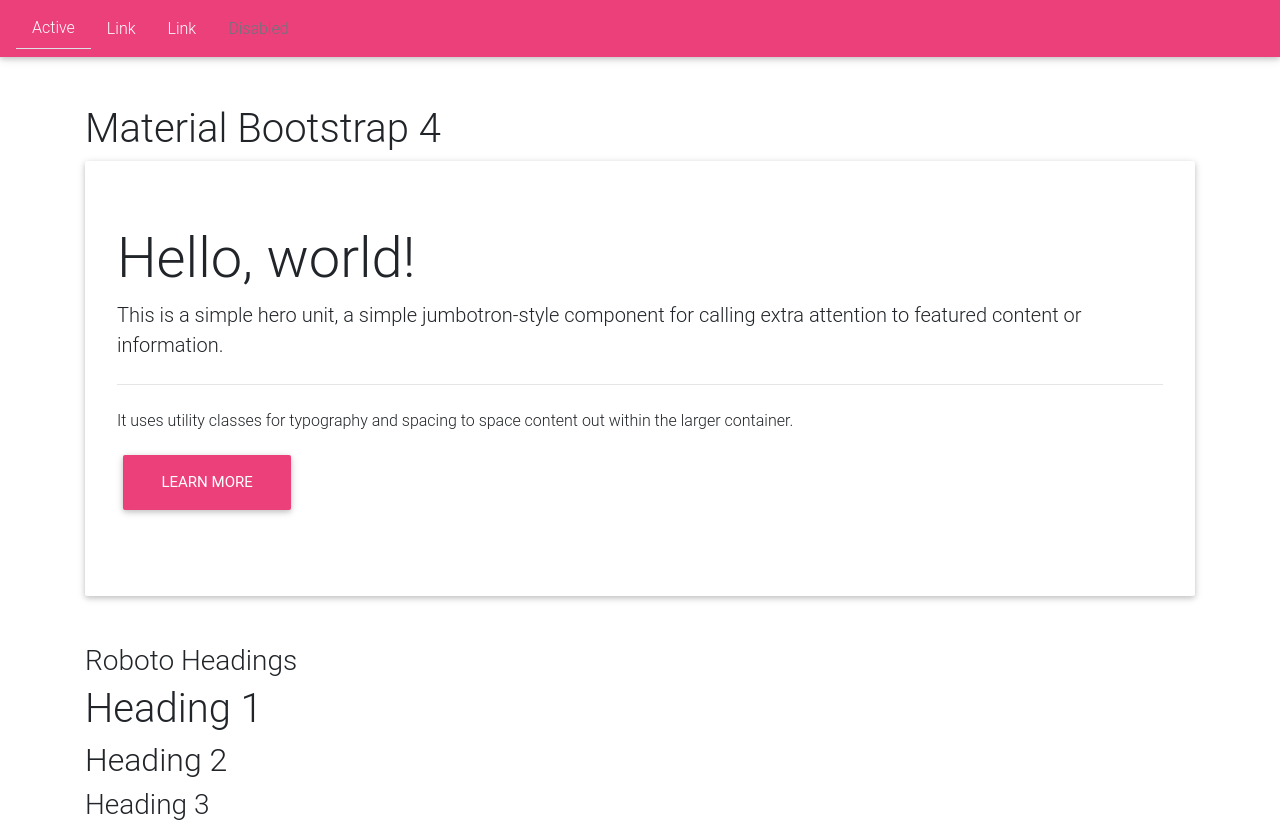
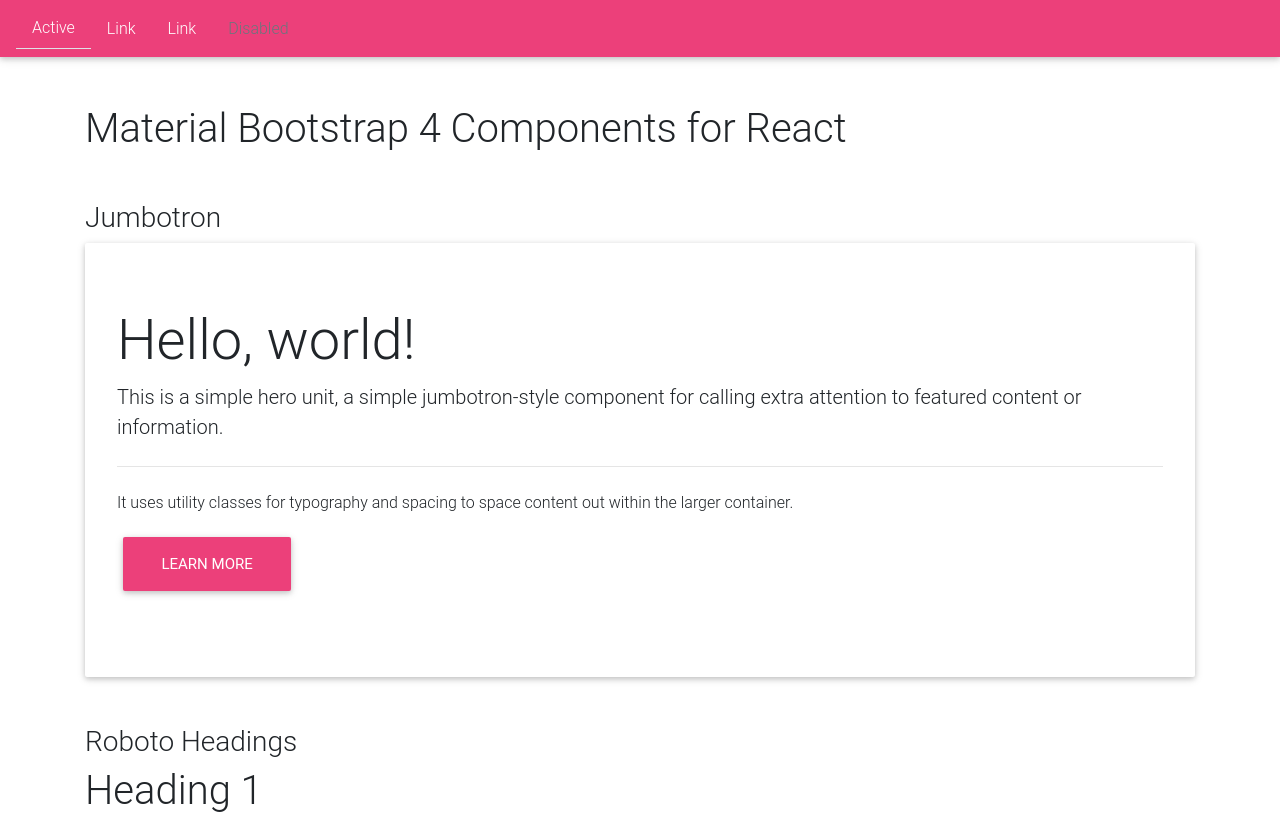
Before and after one commit to Gurenax/react-mdbootstrap, a React (Create React App) app: page / in a window 1280 px wide. Shown: the top 822 px of the page. Built offline with nearby package versions, Linux system fonts and the light colour scheme.

Commit message:
Update app title

```diff
--- a/public/index.html
+++ b/public/index.html
@@ -19,7 +19,7 @@
       work correctly both with client-side routing and a non-root public URL.
       Learn how to configure a non-root public URL by running `npm run build`.
     -->
-    <title>React App</title>
+    <title>Material Bootstrap 4 Components for React</title>
   </head>
   <body>
     <noscript>
--- a/src/App.js
+++ b/src/App.js
@@ -19,7 +19,9 @@ class App extends Component {
       <div className="App">
         <Nav />
         <div className="container mt-5">
-          <h1>Material Bootstrap 4</h1>
+          <h1>Material Bootstrap 4 Components for React</h1>
+
+          <h3 className="mt-5">Jumbotron</h3>
           <Jumbotron/>
 
           <h3 className="mt-5">Roboto Headings</h3>
```
